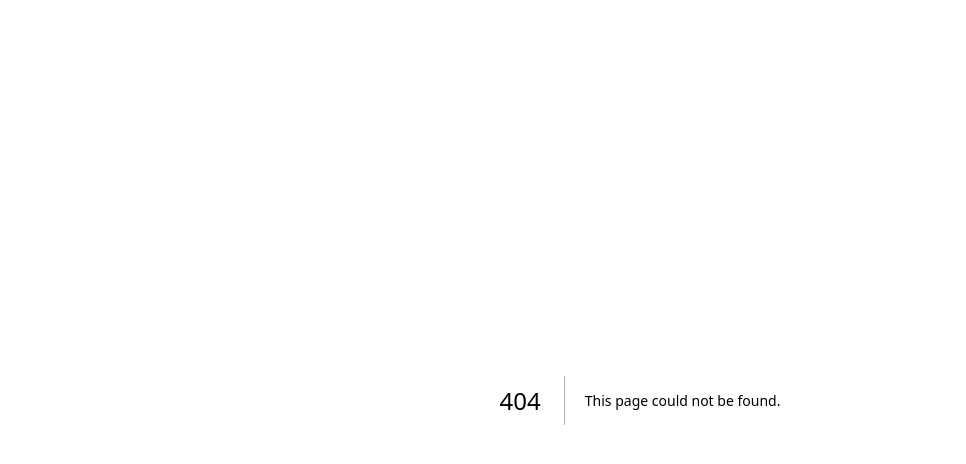
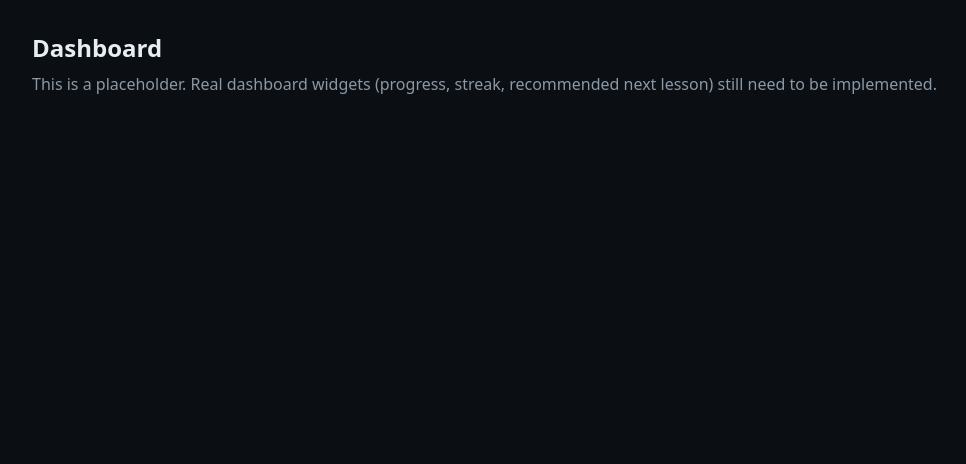
Before and after one commit to customerservice-prog/Code-Game, a Next.js app: page /dashboard in a window 1280 px wide. Before the commit this address had no page. Shown: the top 464 px of the page, without its empty margins (0-966 px from the left). Built offline with nearby package versions, Linux system fonts and the light colour scheme.

Commit message:
Create placeholder for learner dashboard page
This is a placeholder for the learner dashboard, outlining the components to be implemented.

```diff
--- /dev/null
+++ b/src/app/dashboard/page.tsx
@@ -0,0 +1,16 @@
+// Learner dashboard placeholder.
+// Per CLAUDE.md sections 9-10, this page should show onboarding status,
+// world map progress, daily goal, streak, and recommended next action.
+// This route is not yet protected by real authentication - see CLAUDE.md
+// section 9 (Authentication flow) before treating this as production-ready.
+export default function DashboardPage() {
+  return (
+    <main className="min-h-screen bg-background text-text p-8">
+      <h1 className="text-2xl font-semibold">Dashboard</h1>
+      <p className="text-text-muted mt-2">
+        This is a placeholder. Real dashboard widgets (progress, streak,
+        recommended next lesson) still need to be implemented.
+      </p>
+    </main>
+  );
+}
```
